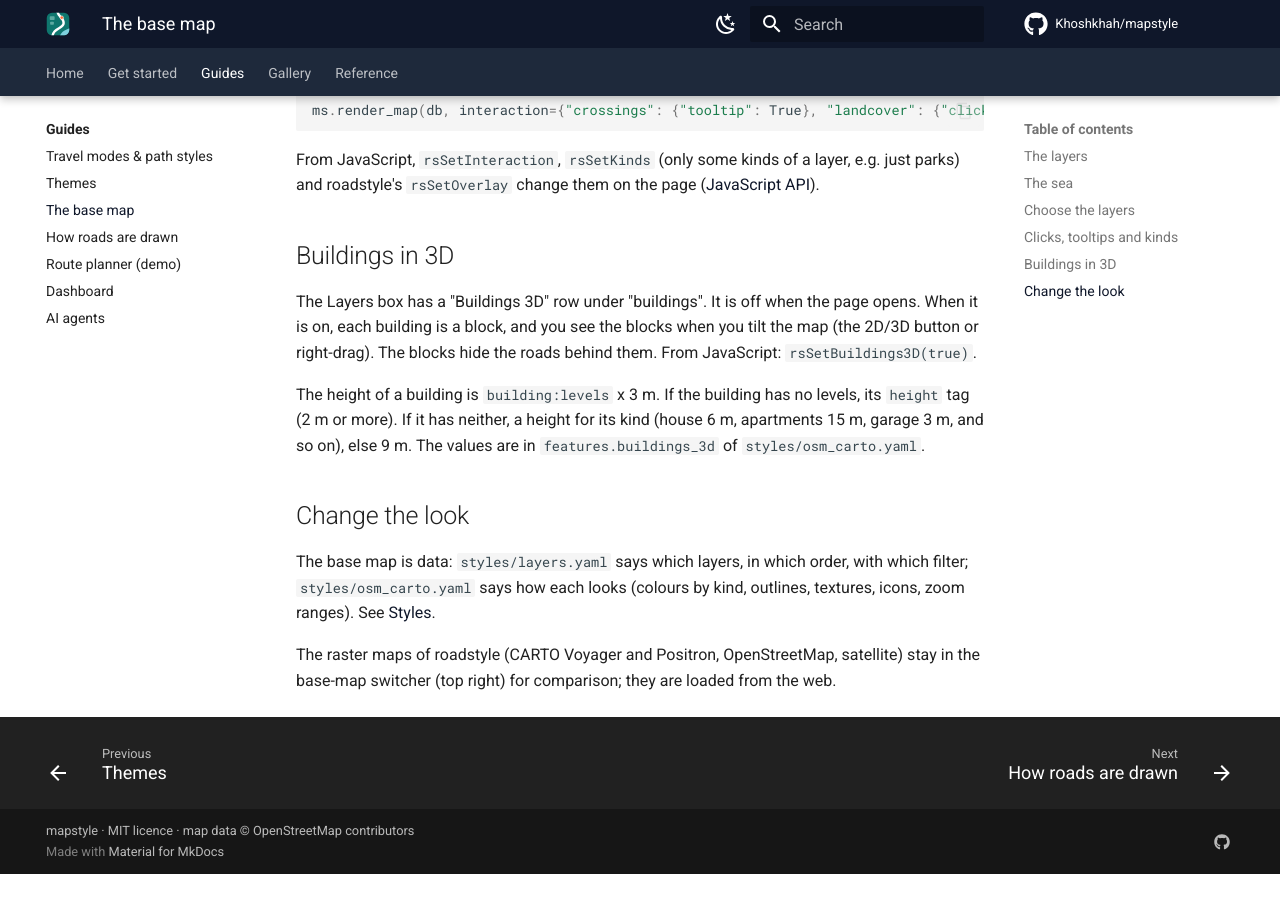
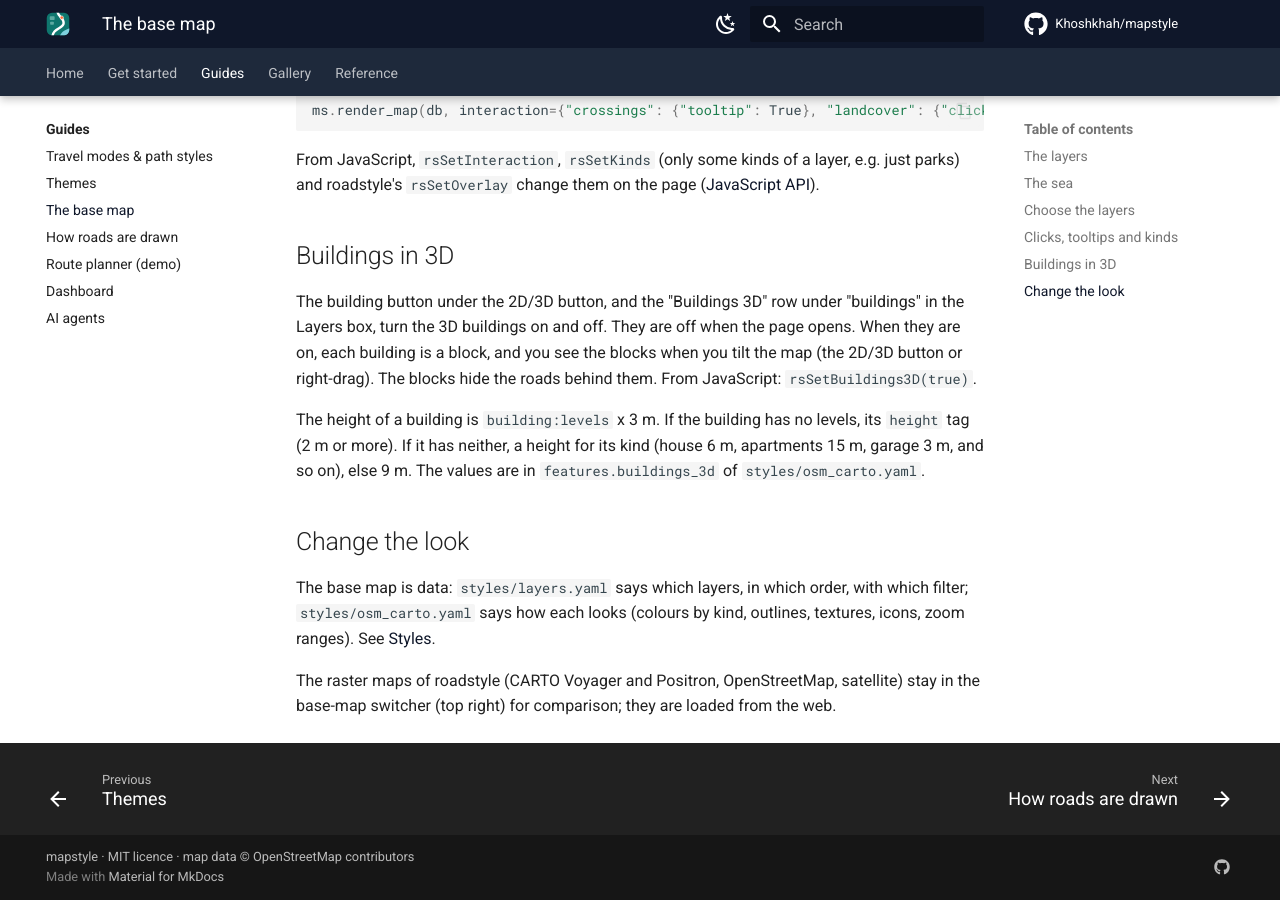
Before and after one commit to Khoshkhah/mapstyle, an MkDocs documentation site: the page built from docs/guides/base-map.md, in a window 1280 px wide and 900 px high, scrolled down 2240 px. Built offline with MkDocs 1.6.1 and Material for MkDocs 9.7.7, drawn with Linux system fonts in a browser that asks for light colours; comment, search, counter and statistics services are not loaded; before the commit the page ends 3114 px from its top, so only the background shows below that.

Commit message:
Docs: the building button of the 3D buildings
0.7.0 has a building button under the 2D/3D button, but its notes and
docs named only the "Buildings 3D" row. The guide, the JavaScript
reference, the design note and the CHANGELOG now name the button too.

Co-Authored-By: Claude Opus 5.5 <noreply@anthropic.com>

```diff
--- a/docs/guides/base-map.md
+++ b/docs/guides/base-map.md
@@ -65,7 +65,8 @@ roadstyle's `rsSetOverlay` change them on the page ([JavaScript API](../referenc
 
 ## Buildings in 3D
 
-The Layers box has a "Buildings 3D" row under "buildings". It is off when the page opens. When it is on, each building is a block,
+The building button under the 2D/3D button, and the "Buildings 3D" row under "buildings" in the Layers box, turn the 3D buildings
+on and off. They are off when the page opens. When they are on, each building is a block,
 and you see the blocks when you tilt the map (the 2D/3D button or right-drag). The blocks hide the roads behind them.
 From JavaScript: `rsSetBuildings3D(true)`.
 
```
Also changed, not shown: CHANGELOG.md (+4 -0 lines), docs/design/buildings_3d.md (+2 -1 lines), docs/reference/javascript.md (+1 -1 lines).
